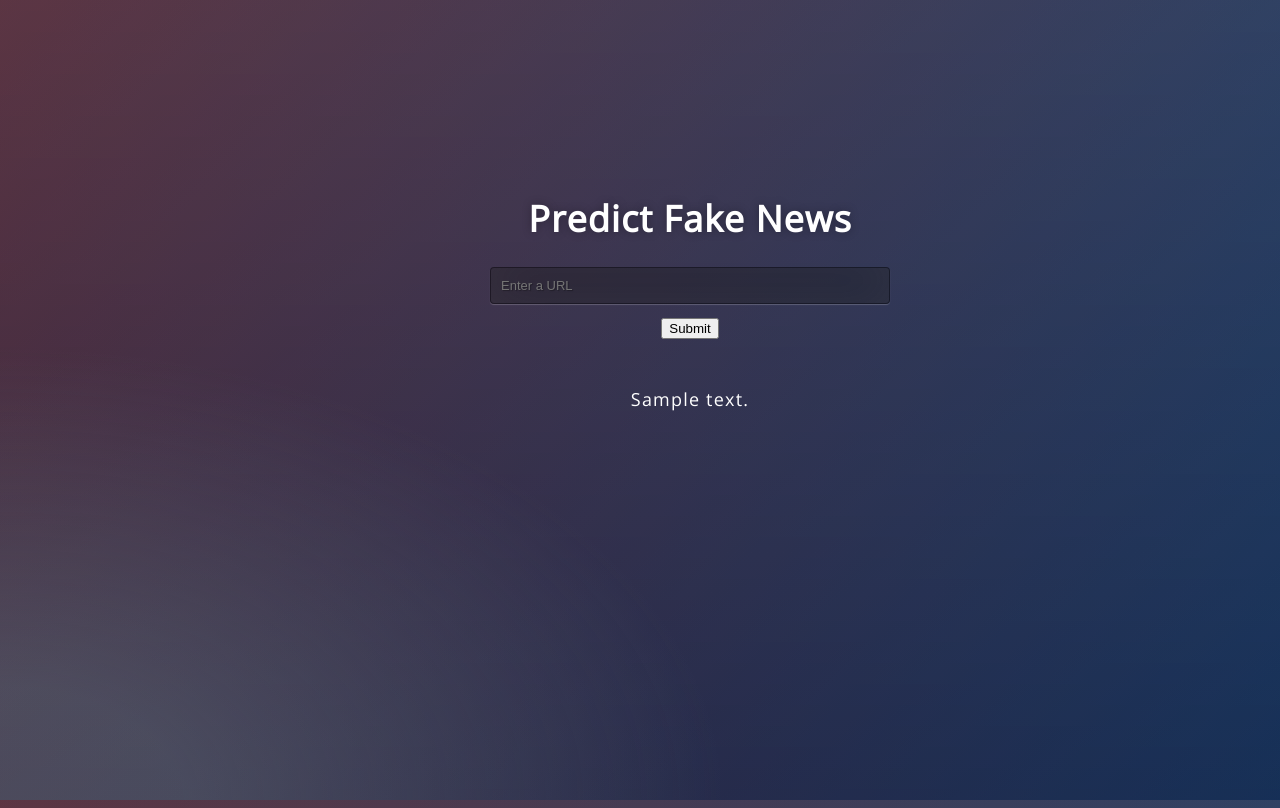
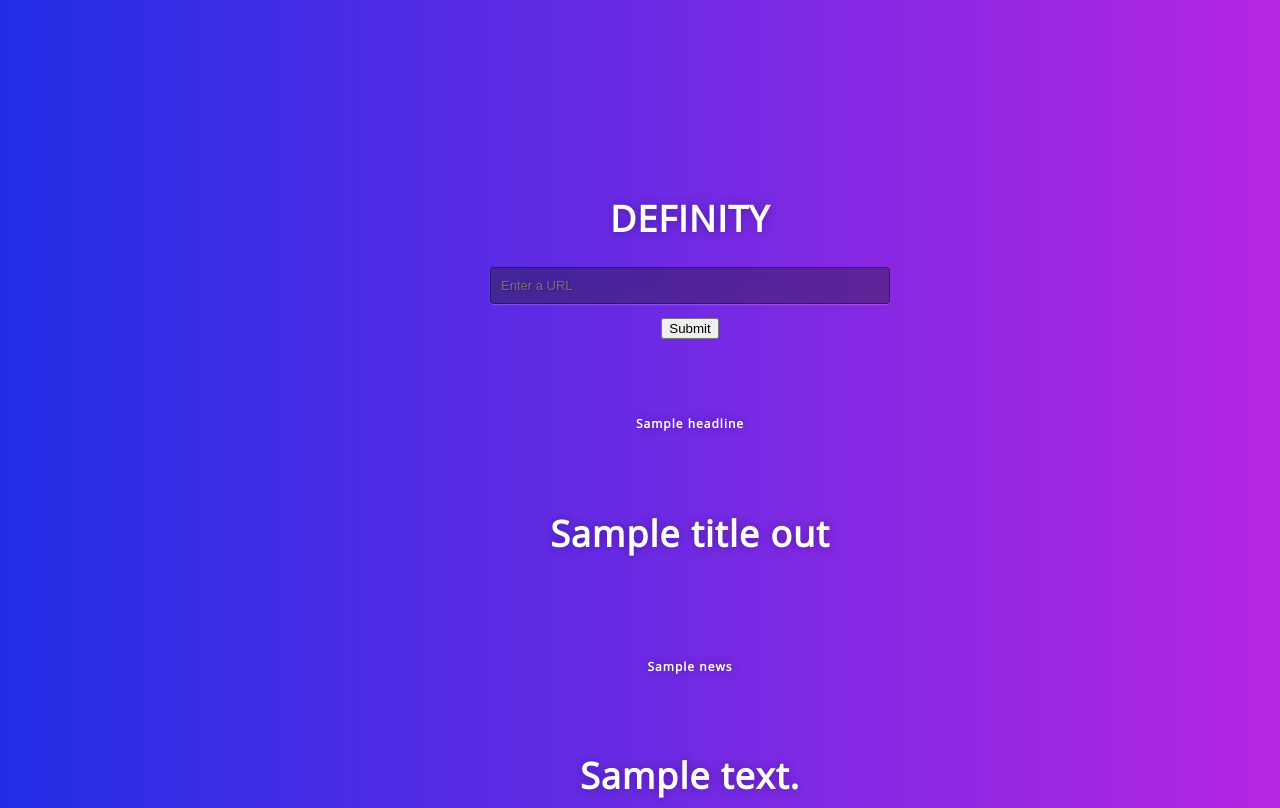
Before and after one commit to DEFINITY-sem5/API, a Flask app: template templates/index.html in a window 1280 px wide. Run offline with Flask 2, Linux system fonts and the light colour scheme; the template is opened without the code that fills it: most values are stand-ins (such as "Sample title", 1, 10 or a date in 2020).

Commit message:
--done--

```diff
--- a/app.py
+++ b/app.py
@@ -40,13 +40,16 @@ def index():
 @app.route('/extract')
 def extract_url():
     url = request.args.get('url', '')
+    err = "enter a valid URL"
     if not URL_REGEX.match(url):
-        return jsonify({
-            'type': 'error',
-            'message': 'Invalid URL'
-        }), 406
+        return render_template('index.html', error='"{}"'.format(err))
     message=extract(url)
-    return render_template('index.html', prediction_text='The news is "{}"'.format(message))
+    return render_template('index.html',
+    headline='"{}"'.format(message[0]),
+    title_out='"{}"'.format(message[2]),
+    news='"{}"'.format(message[1]),
+    text_out='"{}"'.format(message[3])
+    )
 
 if __name__ == '__main__':
     app.run(debug='True', port='5000')
--- a/extractor.py
+++ b/extractor.py
@@ -64,8 +64,4 @@ def extract(url):
     text = article.text
     clickbait(title)
     fakenews(text)
-    return dict(
-        art_title = title,
-        title_out = clickbait(title),
-        art_text = text,
-        text_out = fakenews(text))
+    return title, text, clickbait(title),fakenews(text)
--- a/static/css/styles.css
+++ b/static/css/styles.css
@@ -11,24 +11,19 @@
 
 * { -webkit-box-sizing:border-box; -moz-box-sizing:border-box; -ms-box-sizing:border-box; -o-box-sizing:border-box; box-sizing:border-box; }
 
-html { width: 100%; height:100%; overflow:hidden; }
+html { width: 100%; height:100%;overflow: auto;}
 
 body {
 	width: 100%;
 	height:100%;
 	font-family: 'Open Sans', sans-serif;
-	background: #092756;
 	color: #fff;
 	font-size: 18px;
+	overflow: auto;
 	text-align:center;
 	letter-spacing:1.2px;
-	background: -moz-radial-gradient(0% 100%, ellipse cover, rgba(104,128,138,.4) 10%,rgba(138,114,76,0) 40%),-moz-linear-gradient(top,  rgba(57,173,219,.25) 0%, rgba(42,60,87,.4) 100%), -moz-linear-gradient(-45deg,  #670d10 0%, #092756 100%);
-	background: -webkit-radial-gradient(0% 100%, ellipse cover, rgba(104,128,138,.4) 10%,rgba(138,114,76,0) 40%), -webkit-linear-gradient(top,  rgba(57,173,219,.25) 0%,rgba(42,60,87,.4) 100%), -webkit-linear-gradient(-45deg,  #670d10 0%,#092756 100%);
-	background: -o-radial-gradient(0% 100%, ellipse cover, rgba(104,128,138,.4) 10%,rgba(138,114,76,0) 40%), -o-linear-gradient(top,  rgba(57,173,219,.25) 0%,rgba(42,60,87,.4) 100%), -o-linear-gradient(-45deg,  #670d10 0%,#092756 100%);
-	background: -ms-radial-gradient(0% 100%, ellipse cover, rgba(104,128,138,.4) 10%,rgba(138,114,76,0) 40%), -ms-linear-gradient(top,  rgba(57,173,219,.25) 0%,rgba(42,60,87,.4) 100%), -ms-linear-gradient(-45deg,  #670d10 0%,#092756 100%);
-	background: -webkit-radial-gradient(0% 100%, ellipse cover, rgba(104,128,138,.4) 10%,rgba(138,114,76,0) 40%), linear-gradient(to bottom,  rgba(57,173,219,.25) 0%,rgba(42,60,87,.4) 100%), linear-gradient(135deg,  #670d10 0%,#092756 100%);
+	background-image: linear-gradient(to left, rgb(182, 38, 226) , rgb(33, 46, 230));
 	filter: progid:DXImageTransform.Microsoft.gradient( startColorstr='#3E1D6D', endColorstr='#092756',GradientType=1 );
-
 }
 .login {
 	position: absolute;
@@ -40,7 +35,7 @@ body {
 }
 
 .login h1 { color: #fff; text-shadow: 0 0 10px rgba(0,0,0,0.3); letter-spacing:1px; text-align:center; }
-
+.login h6 { color: #fff; text-shadow: 0 0 10px rgba(0,0,0,0.3); letter-spacing:1px; text-align:center; }
 input {
 	width: 100%;
 	margin-bottom: 10px;
--- a/templates/index.html
+++ b/templates/index.html
@@ -16,18 +16,26 @@
 
 <body>
  <div class="login">
-	<h1>Predict Fake News</h1>
+	<h1>DEFINITY</h1>
 
      <!-- Main Input For Receiving Query to our ML -->
      <form action="/extract">
         <input autocomplete="off" type="text" name="url" placeholder="Enter a URL" />
         <button type="submit">Submit</button>
     </form>
-
+    {{ error }}
    <br>
    <br>
-   {{ prediction_text }}
-
+   <h6>{{ headline }}</h6>
+   <br>
+   <h1>{{ title_out }}</h1>
+   <br>
+   <br>
+   <h6>
+   {{ news }}</h6>
+   <br>
+   <h1>
+   {{ text_out }}</h1>
  </div>
 
 
```
